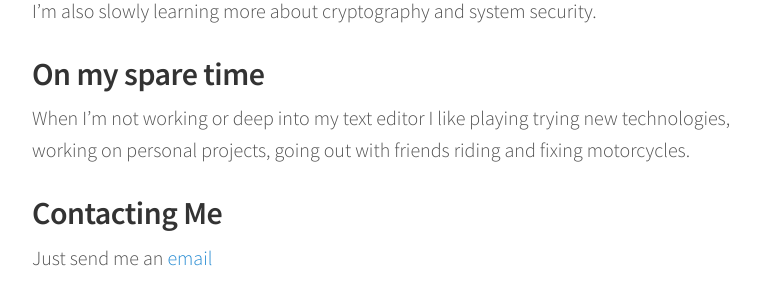
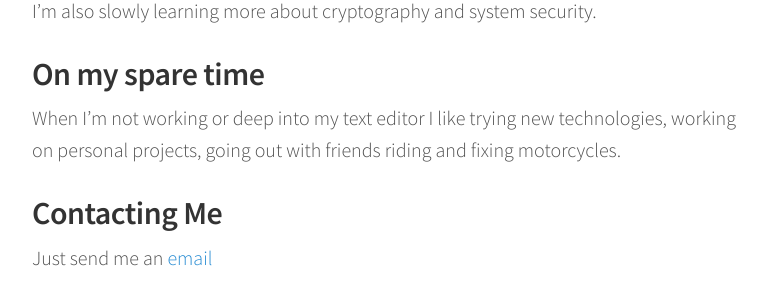
Before and after one commit to EricDupertuis/EricDupertuis.github.io, a Jekyll site: the page built from about.md, in a window 1280 px wide. Shown: the part 550-850 px from the top of the page, without its empty margins (248-1026 px from the left). Built offline with Jekyll 4.4.1, drawn with Linux system fonts in a browser that asks for light colours.

Commit message:
fix typos on good branch

```diff
--- a/about.md
+++ b/about.md
@@ -16,7 +16,7 @@ I'm also slowly learning more about cryptography and system security.
 
 ## On my spare time
 
-When I'm not working or deep into my text editor I like playing trying new technologies, working on personal projects, going out with friends riding and fixing motorcycles.
+When I'm not working or deep into my text editor I like trying new technologies, working on personal projects, going out with friends riding and fixing motorcycles.
 
 ## Contacting Me
 
```
Also changed, not shown: _posts/2016-02-02-ggj16.md (+1 -1 lines).
